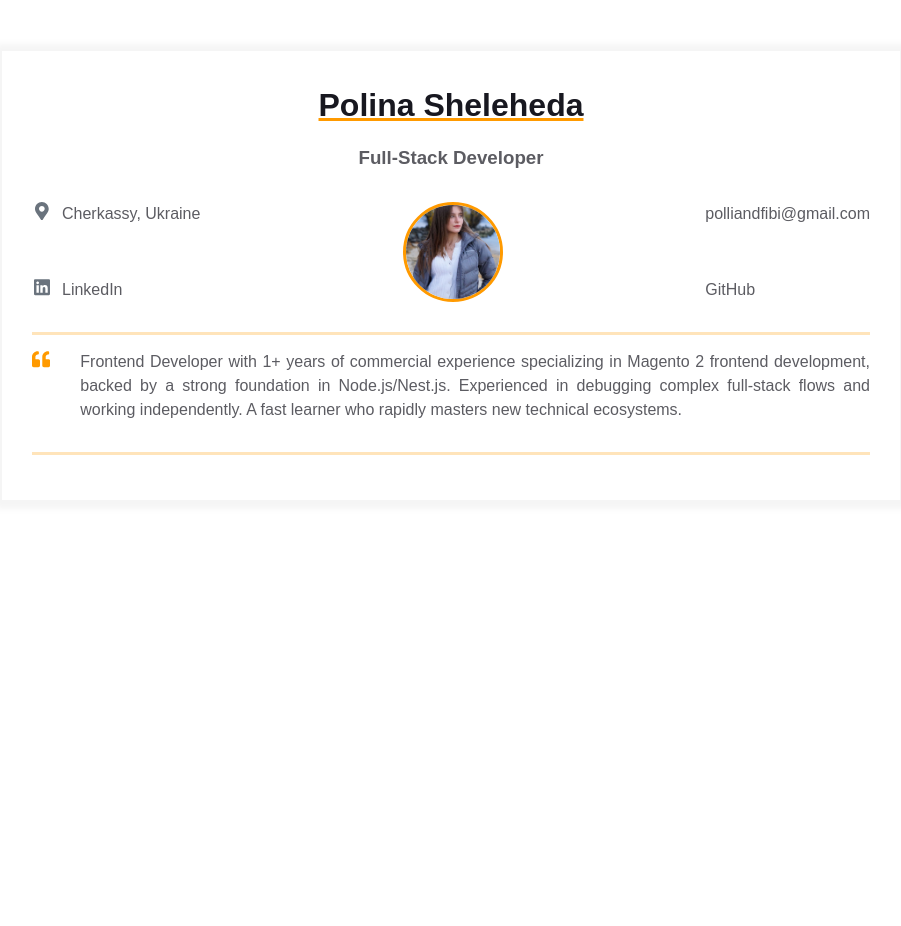
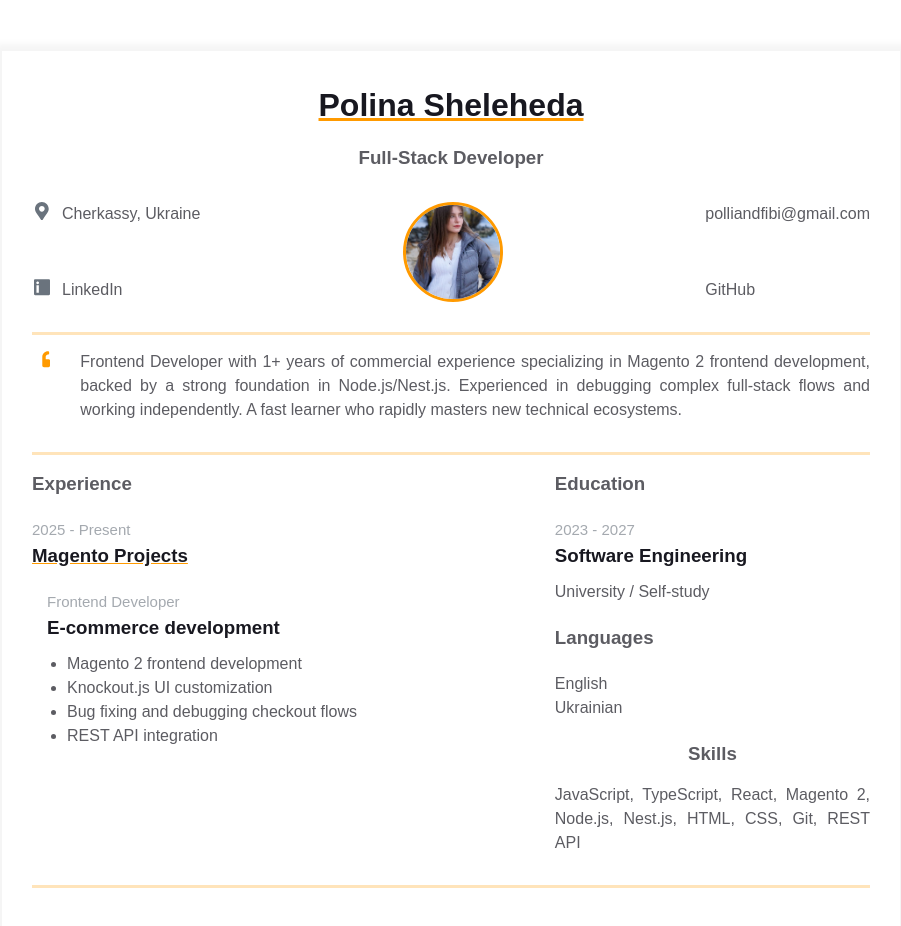
Before and after one commit to PolliShell/homepage, a plain HTML site: page index.html in a window 1280 px wide. Shown: the whole page, without its empty margins (189-1090 px from the left). Before the commit the page ends 800 px from the top, so only its background shows below. Drawn offline with Linux system fonts and the light colour scheme.

Commit message:
Added secondary resume content (skills, experience, education, languages)

```diff
--- a/index.html
+++ b/index.html
@@ -11,6 +11,7 @@
 <main>
     <div class="resume">
 
+        <!-- CONTACT INFO -->
         <div class="container">
             <div class="resume__block">
 
@@ -20,84 +21,41 @@
                 <div class="contact_info_container fh">
 
                     <div class="contact-info__block">
-                        <a href="#" rel="author" class="contact-info__item">
+                        <a href="#" class="contact-info__item">
                             <div class="contact-info__item-icon-wrapper">
-                                <svg
-                                        class="contact-info__item-icon"
-                                        xmlns="http://www.w3.org/2000/svg"
-                                        viewBox="0 0 384 512"
-                                >
-                                    <path
-                                            d="M172.268 501.67C26.97 291.031 0 269.413 0 192
-                                        0 85.961 85.961 0 192 0s192 85.961 192 192
-                                        c0 77.413-26.97 99.031-172.268 309.67
-                                        -9.535 13.774-29.93 13.773-39.464 0z
-                                        M192 272c44.183 0 80-35.817 80-80
-                                        s-35.817-80-80-80-80 35.817-80 80
-                                        35.817 80 80 80z"
-                                    ></path>
+                                <svg class="contact-info__item-icon" xmlns="http://www.w3.org/2000/svg" viewBox="0 0 384 512">
+                                    <path d="M172.268 501.67C26.97 291.031 0 269.413 0 192 0 85.961 85.961 0 192 0s192 85.961 192 192c0 77.413-26.97 99.031-172.268 309.67-9.535 13.774-29.93 13.773-39.464 0zM192 272c44.183 0 80-35.817 80-80s-35.817-80-80-80-80 35.817-80 80 35.817 80 80 80z"></path>
                                 </svg>
                             </div>
-
                             <span>Cherkassy, Ukraine</span>
                         </a>
 
-                        <a
-                                href="https://www.linkedin.com/in/polina-sheleheda-371432244/"
-                                rel="author"
-                                class="contact-info__item"
-                                target="_blank"
-                        >
+                        <a href="https://www.linkedin.com/in/polina-sheleheda-371432244/"
+                           class="contact-info__item"
+                           target="_blank">
                             <div class="contact-info__item-icon-wrapper">
-                                <svg
-                                        class="contact-info__item-icon"
-                                        xmlns="http://www.w3.org/2000/svg"
-                                        viewBox="0 0 448 512"
-                                >
-                                    <path
-                                            d="M416 32H31.9C14.3 32 0 46.5 0 64.3
-                                        v383.4C0 465.5 14.3 480 31.9 480H416
-                                        c17.6 0 32-14.5 32-32.3V64.3
-                                        c0-17.8-14.4-32.3-32-32.3z
-                                        M135.4 416H69V202.2h66.5V416zm-33.2-243
-                                        c-21.3 0-38.5-17.3-38.5-38.5
-                                        S80.9 96 102.2 96
-                                        c21.2 0 38.5 17.3 38.5 38.5
-                                        0 21.3-17.2 38.5-38.5 38.5zm282.1 243
-                                        h-66.4V312c0-24.8-.5-56.7-34.5-56.7
-                                        -34.6 0-39.9 27-39.9 54.9V416
-                                        h-66.4V202.2h63.7v29.2h.9
-                                        c8.9-16.8 30.6-34.5 62.9-34.5
-                                        67.2 0 79.7 44.3 79.7 101.9V416z"
-                                    ></path>
+                                <svg class="contact-info__item-icon" xmlns="http://www.w3.org/2000/svg" viewBox="0 0 448 512">
+                                    <path d="M416 32H31.9C14.3 32 0 46.5 0 64.3v383.4C0 465.5 14.3 480 31.9 480H416c17.6 0 32-14.5 32-32.3V64.3c0-17.8-14.4-32.3-32-32.3zM135.4 416H69V202.2h66.5V416zm-33.2-243c-21.3 0-38.5-17.3-38.5-38.5S80.9 96 102.2 96c21.2 0 38.5 17.3 38.5 38.5 0 21.3-17.2 38.5-38.5 38.5z"></path>
                                 </svg>
                             </div>
-
                             <span>LinkedIn</span>
                         </a>
                     </div>
 
                     <div class="contact-info__block contact-info__block--center">
-                        <img
-                                class="contact-info__avatar"
-                                src="assets/avatar.jpg"
-                                alt="Avatar"
-                        />
+                        <img class="contact-info__avatar"
+                             src="assets/avatar.jpg"
+                             alt="Avatar" />
                     </div>
 
                     <div class="contact-info__block">
-                        <a
-                                href="mailto:your.email@example.com"
-                                class="contact-info__item"
-                        >
+                        <a href="mailto:polliandfibi@gmail.com" class="contact-info__item">
                             <span>polliandfibi@gmail.com</span>
                         </a>
 
-                        <a
-                                href="https://github.com/PolliShell"
-                                class="contact-info__item"
-                                target="_blank"
-                        >
+                        <a href="https://github.com/PolliShell"
+                           class="contact-info__item"
+                           target="_blank">
                             <span>GitHub</span>
                         </a>
                     </div>
@@ -106,42 +64,106 @@
             </div>
         </div>
 
+        <!-- INTRO -->
         <div class="container">
             <div class="resume__block">
 
                 <div class="intro">
                     <div class="intro__icon-wrapper">
-                        <svg
-                                class="intro__icon"
-                                xmlns="http://www.w3.org/2000/svg"
-                                viewBox="0 0 512 512"
-                        >
-                            <path
-                                    d="M464 256h-80v-64c0-35.3 28.7-64 64-64h8
-                                c13.3 0 24-10.7 24-24V56
-                                c0-13.3-10.7-24-24-24h-8
-                                c-88.4 0-160 71.6-160 160v240
-                                c0 26.5 21.5 48 48 48h128
-                                c26.5 0 48-21.5 48-48V304
-                                c0-26.5-21.5-48-48-48zm-288 0H96
-                                v-64c0-35.3 28.7-64 64-64h8
-                                c13.3 0 24-10.7 24-24V56
-                                c0-13.3-10.7-24-24-24h-8
-                                C71.6 32 0 103.6 0 192v240
-                                c0 26.5 21.5 48 48 48h128
-                                c26.5 0 48-21.5 48-48V304
-                                c0-26.5-21.5-48-48-48z"
-                            ></path>
+                        <svg class="intro__icon" xmlns="http://www.w3.org/2000/svg" viewBox="0 0 512 512">
+                            <path d="M464 256h-80v-64c0-35.3 28.7-64 64-64h8c13.3 0 24-10.7 24-24V56c0-13.3-10.7-24-24-24h-8c-88.4 0-160 71.6-160 160v240c0 26.5 21.5 48 48 48h128c26.5 0 48-21.5 48-48V304c0-26.5-21.5-48-48-48z"></path>
                         </svg>
                     </div>
 
                     <p class="intro_text">
-                        Frontend Developer with 1+ years of commercial experience
-                        specializing in Magento 2 frontend development, backed by a strong
-                        foundation in Node.js/Nest.js. Experienced in debugging complex
-                        full-stack flows and working independently. A fast learner who
-                        rapidly masters new technical ecosystems.
+                        Frontend Developer with 1+ years of commercial experience specializing in Magento 2 frontend development, backed by a strong foundation in Node.js/Nest.js. Experienced in debugging complex full-stack flows and working independently. A fast learner who rapidly masters new technical ecosystems.
                     </p>
+                </div>
+
+            </div>
+        </div>
+
+        <!-- SKILLS + EXPERIENCE + EDUCATION -->
+        <div class="container">
+            <div class="resume__block">
+
+                <div class="main-info fh">
+
+                    <!-- EXPERIENCES -->
+                    <div class="experiences">
+
+                        <h3 class="experiences__header">Experience</h3>
+
+                        <div class="experiences__company">
+
+                            <div class="experiences__company-header">
+                                <span class="experiences__company-header-durability">
+                                    2025 - Present
+                                </span>
+                                <h3 class="experiences__company-header-name">
+                                    Magento Projects
+                                </h3>
+                            </div>
+
+                            <div class="experiences__company-project">
+                                <span class="experiences__company-project-role">
+                                    Frontend Developer
+                                </span>
+
+                                <h3 class="experiences__company-project-name">
+                                    E-commerce development
+                                </h3>
+
+                                <ul class="experiences__company-project-responsibilities">
+                                    <li>Magento 2 frontend development</li>
+                                    <li>Knockout.js UI customization</li>
+                                    <li>Bug fixing and debugging checkout flows</li>
+                                    <li>REST API integration</li>
+                                </ul>
+                            </div>
+
+                        </div>
+                    </div>
+
+                    <!-- ADDITIONAL INFO -->
+                    <div class="additional-info fv">
+
+                        <!-- EDUCATION -->
+                        <div class="additional-info__education">
+                            <h3 class="additional-info__education-header">Education</h3>
+
+                            <div class="additional-info__education-university">
+                                <span class="additional-info__education-university-durability">
+                                    2023 - 2027
+                                </span>
+
+                                <h3 class="additional-info__education-university-speciality">
+                                    Software Engineering
+                                </h3>
+
+                                <p class="additional-info__education-university-name">
+                                    University / Self-study
+                                </p>
+                            </div>
+                        </div>
+
+                        <!-- LANGUAGES -->
+                        <div class="additional-info__languages">
+                            <h3 class="additional-info__languages-header">Languages</h3>
+
+                            <p class="additional-info__languages-item">English</p>
+                            <p class="additional-info__languages-item">Ukrainian</p>
+                        </div>
+
+                        <!-- SKILLS -->
+                        <div class="skills">
+                            <h3 class="skills__header">Skills</h3>
+                            <p class="skills__text">
+                                JavaScript, TypeScript, React, Magento 2, Node.js, Nest.js, HTML, CSS, Git, REST API
+                            </p>
+                        </div>
+
+                    </div>
                 </div>
 
             </div>
```
